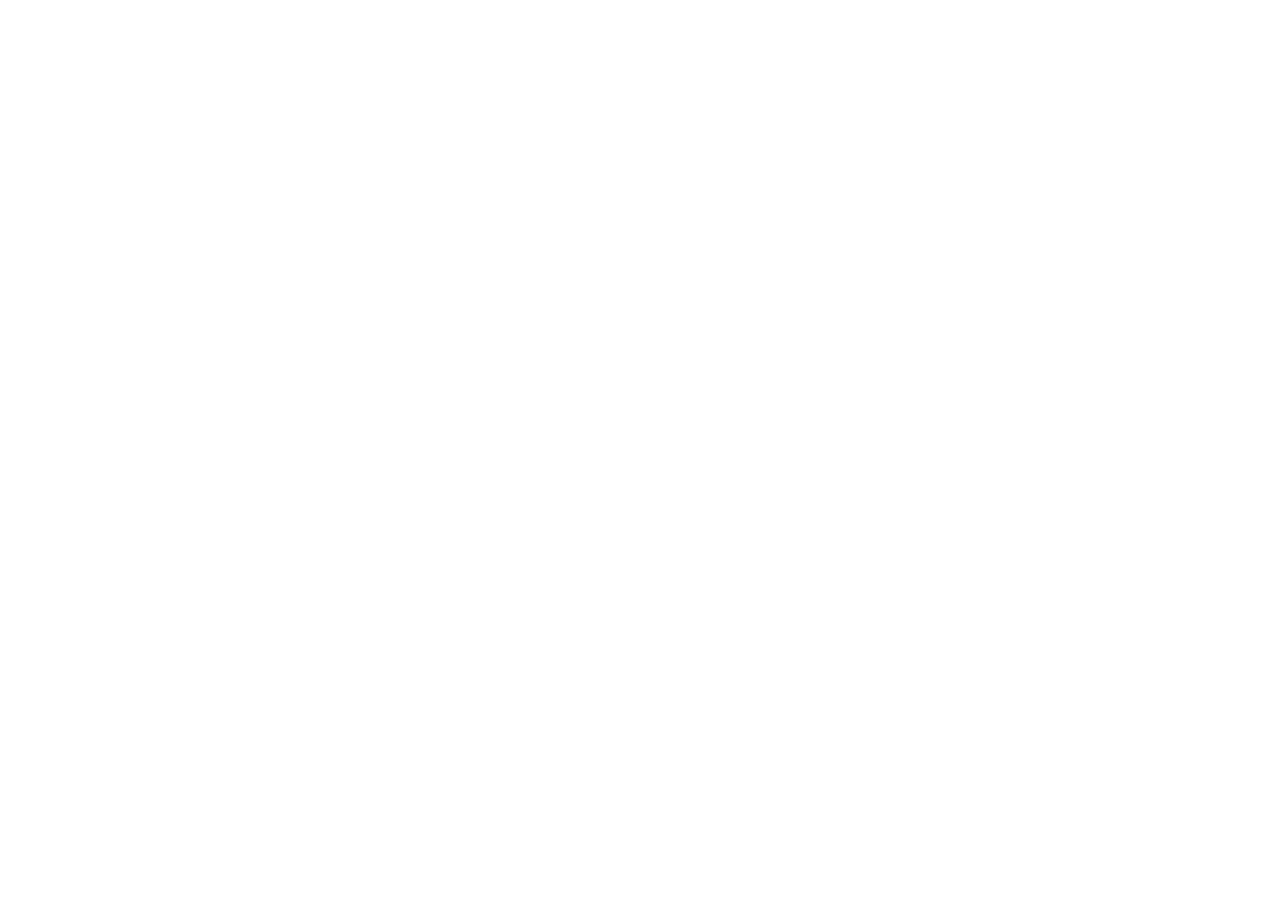
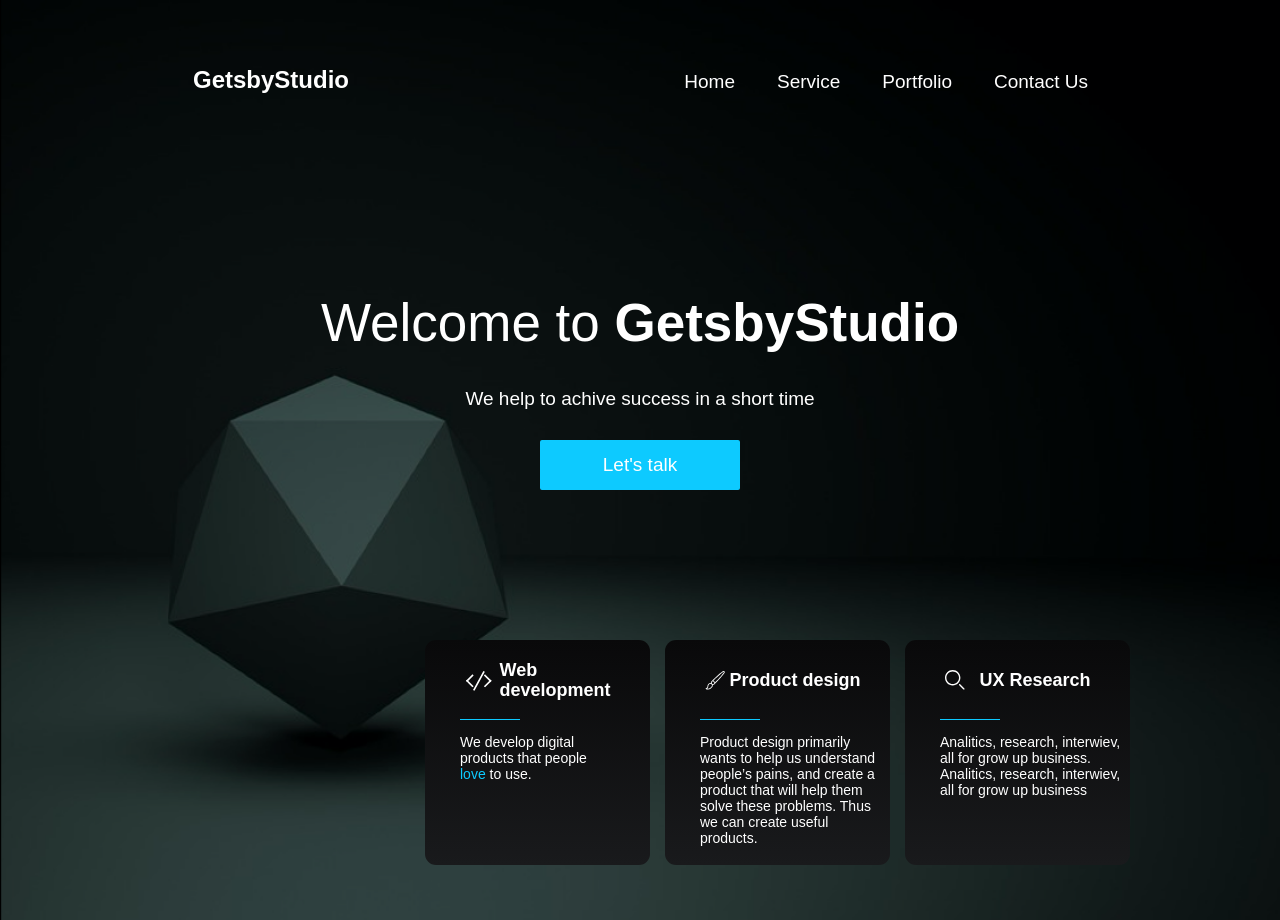
Before and after one commit to PohurskyiArtem/GetsbyStudio, a website: page index.html in a window 1280 px wide. Before the commit the page ends 800 px from the top, so only its background shows below. Drawn offline with nearby package versions, Linux system fonts and the light colour scheme; files that its build step writes are made by us from their sources.

Commit message:
header layout

```diff
--- a/index.html
+++ b/index.html
@@ -3,11 +3,58 @@
 <head>
     <meta charset="UTF-8">
     <meta name="viewport" content="width=device-width, initial-scale=1.0">
-    <link rel="stylesheet" type="text/css" href="src/styles/css/style.min.css">
+    <link rel="stylesheet" type="text/css" href="./src/styles/css/style.min.css">
     <title>Document</title>
 </head>
 <body>
+    <header>
+        <div class="wrapper">
+            <div class="header__container">
+                <nav>
+                    <div class="top-nav__container">
+                        <ul class="top-nav-menu">
+                            <li class="top-nav-menu__item"><a>Home</a></li>
+                            <li class="top-nav-menu__item"><a>Service</a></li>
+                            <li class="top-nav-menu__item"><a>Portfolio</a></li>
+                            <li class="top-nav-menu__item"><a>Contact Us</a></li>
+                        </ul>
+                    </div>
+                </nav>
+                <div class="welcome-block">
+                   <h1>Welcome to <span>GetsbyStudio</span></h1>
+                   <h2>We help to achive success in a short time</h2>
+                   <a href="#contact" class="offer-contact-link">Let's talk</a>
+                </div>
+                <div class="about_skills">
+                    <ul class="skills-list">
+                        <li class="skills-list__item">
+                            <div class="skill_title"
+                             style="line-height: 20px;padding-top: 20px;height: 60px; background: url('./src/images/web-dev-icon.svg') no-repeat;background-position: 40px 50%;">
+                                <span>Web<br/>development</span>
+                            </div>
+                            <div class="skill_decription"><p>We develop digital</br> products that people</br> <span style="color: #0dcaff;">love</span> to use.</p></div>
+                        </li>
+                        <li class="skills-list__item">
+                            <div class="skill_title"
+                             style="background: url('./src/images/desing-icon.svg') no-repeat;background-position: 40px 50%;">
+                                <span>Product design</span>
+                            </div>
+                            <div class="skill_decription"><p>Product design primarily wants to help us understand people’s pains, and create a product that will help them solve these problems. Thus we can create useful<br/> products.</p></div>
+                        </li>
+                        <li class="skills-list__item">
+                            <div class="skill_title"
+                            style="background: url('./src/images/ux-icon.svg') no-repeat;background-position: 40px 50%;">
+                                <span>UX Research</span>
+                            </div>
+                            <div class="skill_decription"><p>Analitics, research, interwiev, all for grow up business. Analitics, research, interwiev, all for grow up business</p></div>
+                        </li>
+                    </ul>
+                </div>
+            </div>
+        </div>
+    </header>
+
     <script src="src/scripts/jquery.min.js"></script>
-    <script src="src/scripts/index.js"></script>
+    <script src="src/scripts/index.min.js"></script>
 </body>
 </html>
--- a/scss/style.scss
+++ b/scss/style.scss
@@ -0,0 +1,156 @@
+html, body{
+    margin: 0;
+    padding: 0;
+    background: #000
+}
+
+.wrapper{
+    @media screen and (min-width: 1366px) {
+        margin-left: auto;
+        margin-right: auto;
+        max-width: 1366px;
+    }
+
+
+}
+header{
+    .header__container{
+        background: url("../../images/bg-img.png") no-repeat;
+        background-size: cover;
+        width: 100%;
+        height: 810px;
+        padding: 50px 0 60px;
+    }
+
+    nav{
+
+        .top-nav__container{
+            width: 70%;
+            height: 30px;
+            margin: auto;
+            background: url("../../images/logo.svg") no-repeat;
+            background-position: 10px auto;
+
+            .top-nav-menu{
+                display: flex;
+                flex-direction: row;
+                justify-content: flex-end;
+                padding-top: 5px;
+
+                .top-nav-menu__item{
+                    list-style-type: none;
+                    margin-left: 42px;
+
+                    &:first-child{
+                        margin-left: 0;
+                    }
+
+                    a{
+                        text-decoration: none;
+                        color: #fff;
+                        font-size: 19px;
+                        font-family: Arial;
+                        font-weight: normal;
+                        font-stretch: normal;
+                        font-style: normal;
+                        line-height: normal;
+                        letter-spacing: normal;
+
+                        &:hover{
+                            cursor: pointer;
+                            opacity: .6;
+                            transition: .5s;
+                        }
+                    }
+                }
+            }
+        }
+    }
+
+    .welcome-block{
+        color: #fff;
+        font-family: Arial;
+        font-stretch: normal;
+        font-style: normal;
+        line-height: normal;
+        letter-spacing: normal;
+        text-align: center;
+        padding-top: 160px;
+
+        h1{
+            font-size: 53px;
+            font-weight: normal;
+
+            span{
+                font-weight: bold;
+            }
+        }
+        h2{
+            font-size: 19px;
+            font-weight: normal;
+        }
+        a{
+            font-size: 19px;
+            text-decoration: none;
+            color: #fff;
+            display: block;
+            width: 200px;
+            height: 50px;
+            line-height: 50px;
+            background-color: #0dcaff;
+            border-radius: 2px;
+            margin: 30px auto;
+        }
+    }
+
+    .about_skills{
+        margin-top: 150px;
+
+        .skills-list{
+            display: flex;
+            flex-direction: row;
+            margin: 0 150px 0 auto;
+            justify-content: flex-end;
+
+            .skills-list__item{
+                color: #fff;
+                font-family: Arial;
+                list-style-type: none;
+                width: 225px;
+                height: 225px;
+                margin-left: 15px;
+                border-radius: 11px;
+                background-image: linear-gradient(to top, #191a1c, #09090a);
+
+                .skill_title{
+                    display: flex;
+                    justify-content: center;
+                    height: 80px;
+                    line-height: 80px;
+                    position: relative;
+                    padding-left: 35px;
+
+                    span{
+                        font-weight: bold;
+                        font-size: 18px;
+                    }
+
+                    ::after{
+                        content: "";
+                        width: 60px;
+                        border-bottom: #0dcaff 1px solid;
+                        position: absolute;
+                        bottom: 0;
+                        left: 35px;
+                    }
+                }
+                .skill_decription{
+                    p{
+                        padding-left: 35px;
+                        font-size: 14px;
+                    }
+                }
+            }
+        }
+    }
+}
```
Also changed, not shown: src/images/bg-img.png (added), src/images/desing-icon.svg (added), src/images/logo.svg (added), src/images/ux-icon.svg (added), src/images/web-dev-icon.svg (added), src/scripts/index.min.js (added), src/styles/css/style.min.css (added), 2 other files.
